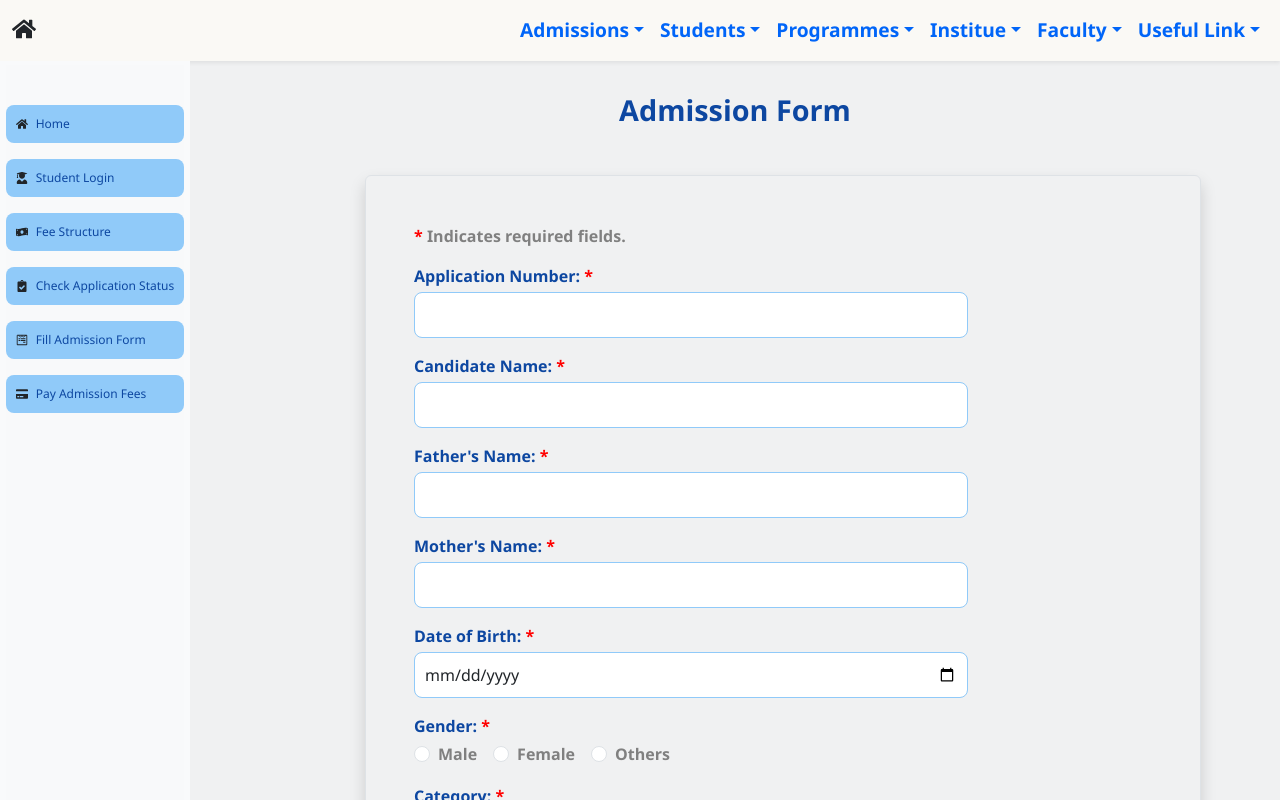
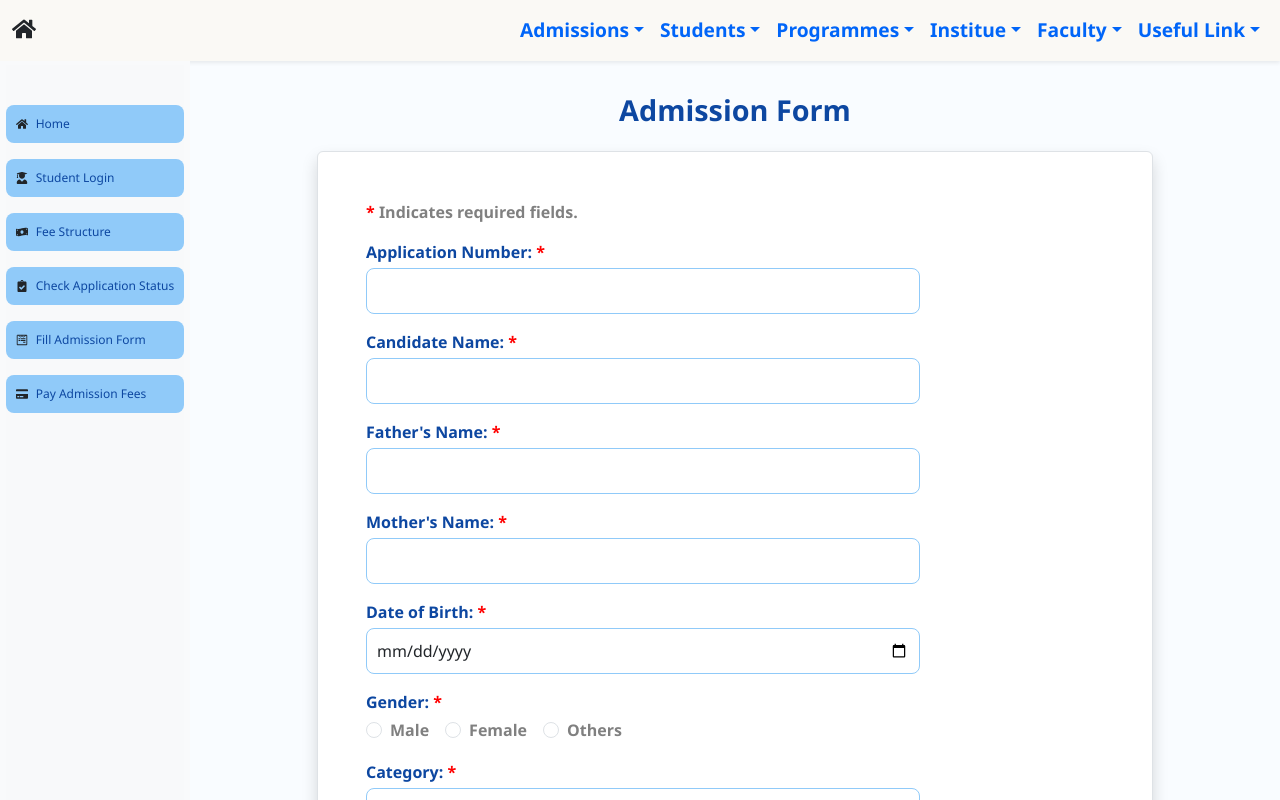
Before and after one commit to silent-hyena/ERP-College-Mangement-System, a React (Vite) app in the folder frontend/: page /newAdmission in a window 1280 px wide. Both pictures are taken after a click on the button "Fill Admission Form". Shown: the top 800 px of the page. Built offline with nearby package versions, Linux system fonts and the light colour scheme.

Commit message:
bg color change

```diff
--- a/frontend/src/routes/AdmissionForm/AdmissionForm.jsx
+++ b/frontend/src/routes/AdmissionForm/AdmissionForm.jsx
@@ -92,7 +92,7 @@ function FormLogin() {
 
         <form
           onSubmit={handleSubmit(handleFormSubmit)}
-          className="p-5 m-5  border  rounded shadow w-100"
+          className="p-5   border  rounded shadow w-100 admission-form-card"
         >
           {/* Application Number */}
           <p style={{ "margin-left": "0px", "color": "gray", "fontWeight": "600" }}> <span style={{ color: "red" }}>* </span>Indicates required fields.</p>
--- a/frontend/src/routes/AdmissionForm/admissionForm.css
+++ b/frontend/src/routes/AdmissionForm/admissionForm.css
@@ -9,7 +9,9 @@
   /* box-shadow: 0 4px 12px rgba(0, 0, 0, 0.1); */
   font-family: "Segoe UI", Tahoma, Geneva, Verdana, sans-serif;
 }
-
+.admission-form-card {
+  background-color: #ffffff;
+}
 /* .col-form-label {
   color: gray !important;
   font-size: medium !important;
--- a/frontend/src/routes/ApplicationStatus/admissionStatus.css
+++ b/frontend/src/routes/ApplicationStatus/admissionStatus.css
@@ -5,7 +5,7 @@
 
 /* Card Base */
 .status-card {
-  background: #f9fafb;
+  background: #ffffff;
   border: 1px solid #e3f2fd;
   border-radius: 12px;
   box-shadow: 0 4px 10px rgba(0, 0, 0, 0.08);
--- a/frontend/src/routes/NewAdmission/NewAdmission.jsx
+++ b/frontend/src/routes/NewAdmission/NewAdmission.jsx
@@ -38,7 +38,7 @@ function NewAdmission() {
         <>
             <Navbar />
 
-            <div className="d-flex" style={{ backgroundColor: "rgb(240, 241, 242)" }}>
+            <div className="d-flex" style={{ backgroundColor: "rgba(249, 252, 255, 1)" }}>
                 <div className="sidebar-wrapper">
                     <Sidebar
                         handleFormBtn={handleFormBtn}
--- a/frontend/src/routes/RazorpayPayment/razorpay.css
+++ b/frontend/src/routes/RazorpayPayment/razorpay.css
@@ -11,7 +11,7 @@
 
 /* Card Styling */
 .payment-card {
-  background: #f9fafb;
+  background: #ffffff;
   border: 1px solid #e3f2fd;
   border-radius: 12px;
   box-shadow: 0 4px 12px rgba(0, 0, 0, 0.1);
```
